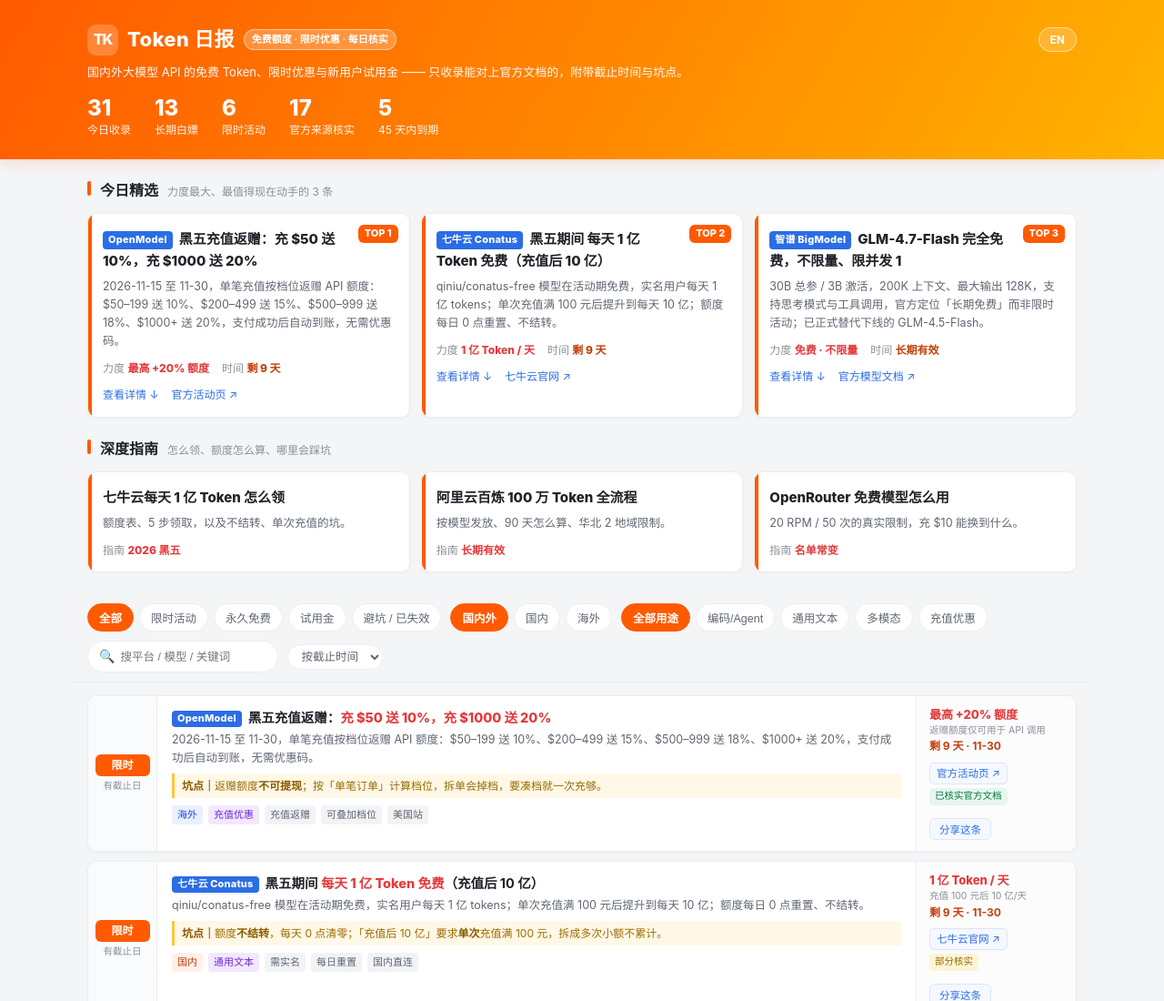
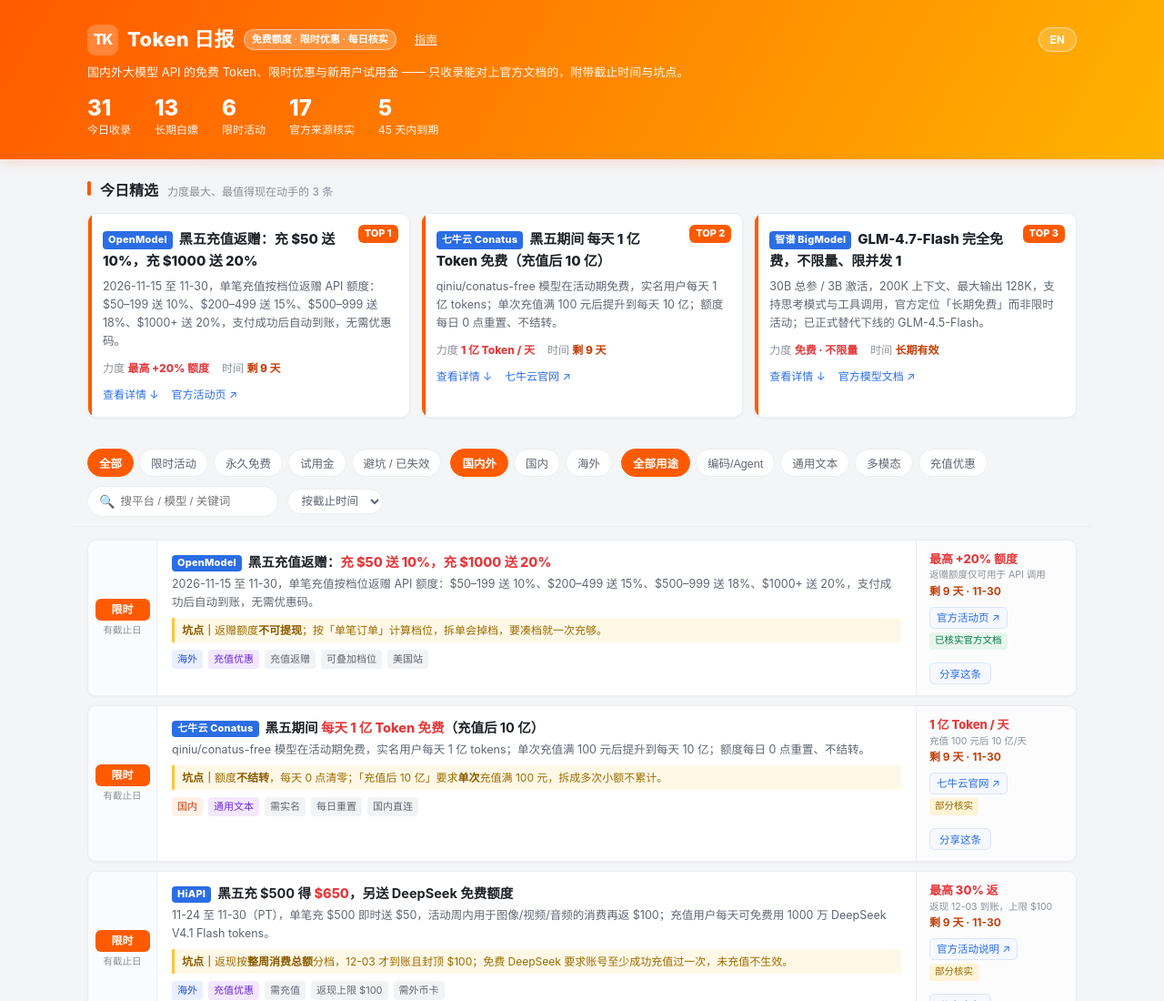
Before and after one commit to purecafe2020/token, a plain HTML site: page index.html in a window 1280 px wide. Shown: the top 1100 px of the page at 91% size. Drawn offline with Linux system fonts and the light colour scheme.

Commit message:
feat: move guides to top nav, simplify homepage

```diff
--- a/index.html
+++ b/index.html
@@ -112,6 +112,7 @@
     background:rgba(255,255,255,.18);border:1px solid rgba(255,255,255,.5);
     padding:3px 12px;border-radius:20px;transition:.15s;
   }
+  .top-nav{font-size:12.5px;color:#fff;opacity:.92;text-decoration:underline;margin-left:10px}
   .lang-switch:hover{background:rgba(255,255,255,.3)}
   .subtitle{margin-top:8px;font-size:13px;opacity:.95}
   .stats{display:flex;gap:26px;margin-top:16px;flex-wrap:wrap}
@@ -294,6 +295,7 @@
       <div class="logo">TK</div>
       <h1>Token 日报</h1>
       <span class="badge-ver">免费额度 · 限时优惠 · 每日核实</span>
+      <a class="top-nav" href="/guides/">指南</a>
       <a class="lang-switch" href="/en/">EN</a>
     </div>
     <div class="subtitle">
@@ -307,27 +309,6 @@
 
   <div class="sec-title">今日精选 <small>力度最大、最值得现在动手的 3 条</small></div>
   <div class="picks" id="picks"></div>
-
-<!--GUIDES:START-->
-  <div class="sec-title">深度指南 <small>怎么领、额度怎么算、哪里会踩坑</small></div>
-  <div class="picks">
-    <a class="pick" href="/guides/qiniu-conatus-free-tokens/">
-      <h3>七牛云每天 1 亿 Token 怎么领</h3>
-      <p>额度表、5 步领取，以及不结转、单次充值的坑。</p>
-      <div class="kv"><span><i>指南</i> <b>2026 黑五</b></span></div>
-    </a>
-    <a class="pick" href="/guides/aliyun-bailian-free-tokens/">
-      <h3>阿里云百炼 100 万 Token 全流程</h3>
-      <p>按模型发放、90 天怎么算、华北 2 地域限制。</p>
-      <div class="kv"><span><i>指南</i> <b>长期有效</b></span></div>
-    </a>
-    <a class="pick" href="/guides/openrouter-free-models/">
-      <h3>OpenRouter 免费模型怎么用</h3>
-      <p>20 RPM / 50 次的真实限制，充 $10 能换到什么。</p>
-      <div class="kv"><span><i>指南</i> <b>名单常变</b></span></div>
-    </a>
-  </div>
-  <!--GUIDES:END-->
 
   <div class="toolbar">
     <div class="tb-inner">
--- a/scripts/build-en.js
+++ b/scripts/build-en.js
@@ -3,6 +3,7 @@ const fs = require("fs");
 let h = fs.readFileSync("index.html", "utf8");
 
 const P = [
+  ['<a class="top-nav" href="/guides/">指南</a>', '<a class="top-nav" href="/guides/">Guides</a>'],
   ['content="https://token.879879.xyz/og-image.png"', 'content="https://token.879879.xyz/og-image-en.png"'],
   ['<html lang="zh-CN">', '<html lang="en">'],
   ['<title>Token 日报 · 免费 AI 额度与优惠每日更新</title>',
```
Also changed, not shown: en/index.html (+2 -9 lines).
